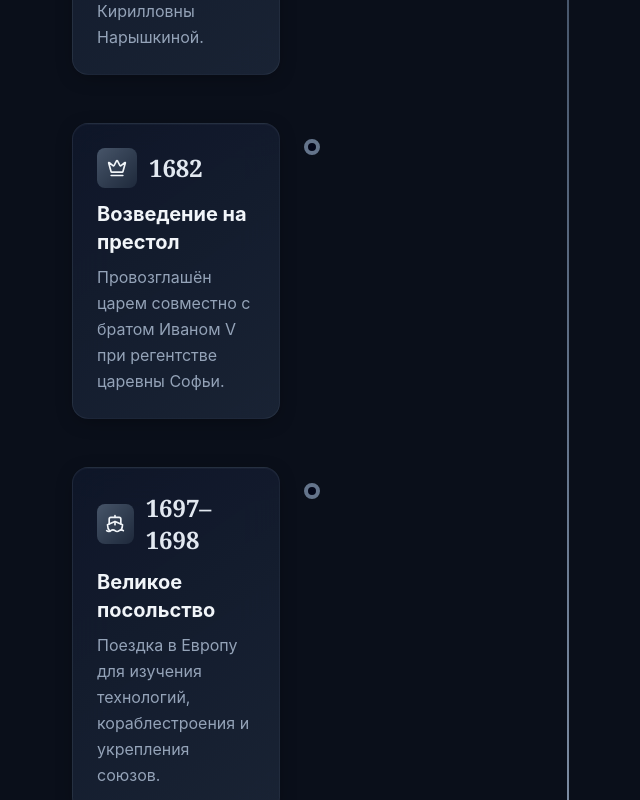
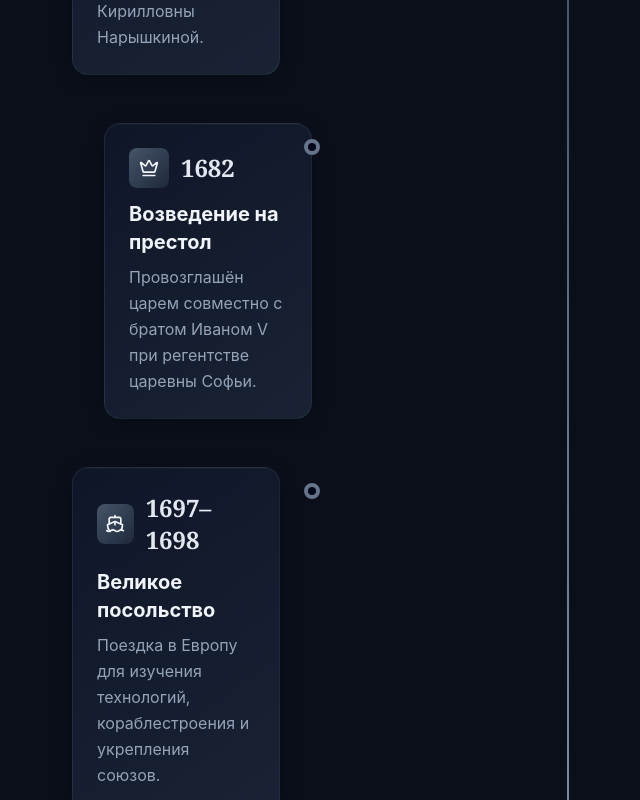
Before and after one commit to Brevnocar/peter-the-great-website, a React (Vite) app: page / in a window 1280 px wide. Shown: the part 1640-2440 px from the top of the page, without its empty margins (72-712 px from the left). Built offline with nearby package versions, Linux system fonts and the light colour scheme.

Commit message:
Fix desktop timeline alternating layout: even cards left, odd cards right of center line

```diff
--- a/src/App.tsx
+++ b/src/App.tsx
@@ -618,14 +618,14 @@ const Timeline = () => {
                   initial={{ opacity: 0, y: 30 }}
                   whileInView={{ opacity: 1, y: 0 }}
                   transition={{ delay: index * 0.1, duration: 0.6 }}
-                  className="relative"
+                  className="relative lg:flex lg:items-start"
                 >
-                  {/* Mobile: single column, line on left, card to the right of line */}
-                  {/* Desktop: alternating left/right with center line */}
-                  <div className="relative lg:w-1/2 lg:pl-0 lg:pr-8">
+                  {/* Mobile: single column, line on left, card to the right */}
+                  {/* Desktop: alternating - even on left, odd on right */}
+                  <div className={`relative w-full lg:w-1/2 ${isEven ? 'lg:pr-8 lg:pl-0' : 'lg:pl-8 lg:pr-0'}`}>
                     {/* Marker on the line */}
                     <div className="absolute top-4 left-4 lg:left-1/2 lg:-translate-x-1/2 w-4 h-4 rounded-full bg-slate-950 border-4 border-silver-500 z-10" />
-                    {/* Card: on mobile starts after line (left-12), on desktop alternates */}
+                    {/* Card */}
                     <motion.div
                       whileHover={{ scale: 1.02 }}
                       className={`glass-card p-6 rounded-2xl border shadow-xl ${isEven ? 'lg:border-r-4 lg:border-silver-500/50 lg:ml-4' : 'lg:border-l-4 lg:border-silver-500/50 lg:mr-4'} lg:w-[calc(50%-2rem)]`}
@@ -641,8 +641,8 @@ const Timeline = () => {
                       <p className="text-silver-400 leading-relaxed">{event.description}</p>
                     </motion.div>
                   </div>
-                  {/* Empty spacer for desktop alternating layout - hidden on mobile */}
-                  <div className="lg:w-1/2 lg:flex lg:justify-center hidden" />
+                  {/* Spacer for alternating layout on desktop */}
+                  <div className="lg:w-1/2 hidden" />
                 </motion.div>
               )
             })}
```
